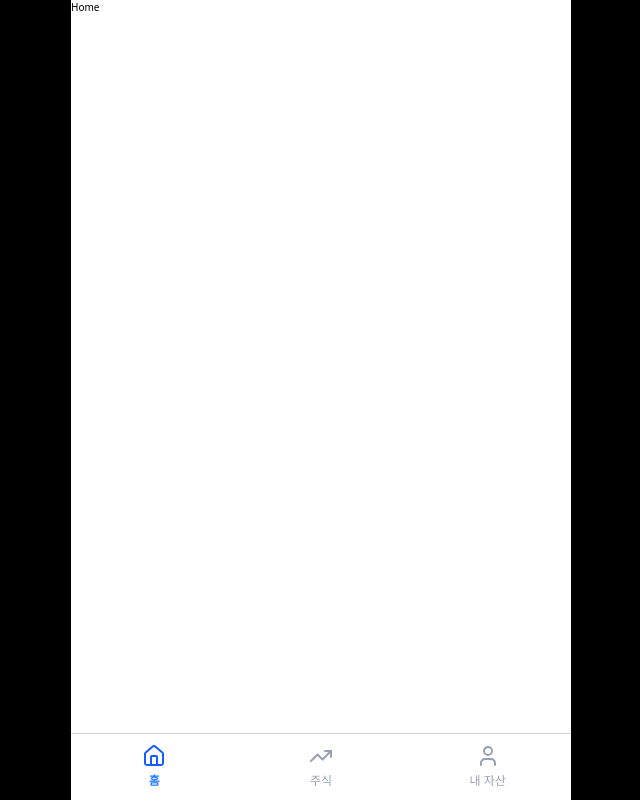
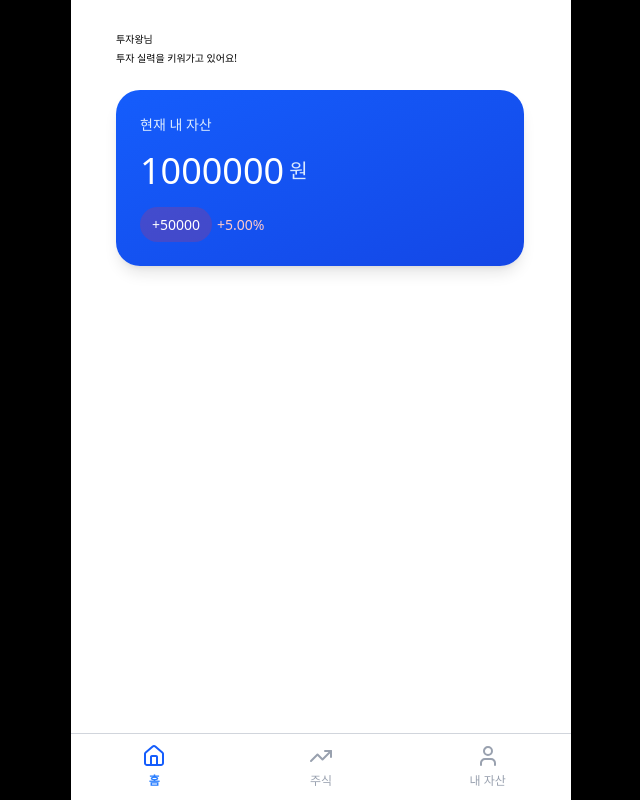
Before and after one commit to m-Vest/Client, a React (Vite) app: page / in a window 1280 px wide. Shown: the whole page, without its empty margins (319-959 px from the left). Built offline with nearby package versions, Linux system fonts and the light colour scheme; a web font is replaced by a local one.

Commit message:
feat: 상단 자산 탭

```diff
--- a/src/pages/home/Home.tsx
+++ b/src/pages/home/Home.tsx
@@ -1,4 +1,22 @@
 const Home =()=>{
-    return <div>Home</div>
+    return (
+        <div className="py-[3.2rem] px-[4.5rem] flex flex-col gap-[2.4rem] justify-between">
+            <div className="flex flex-col gap-[0.4rem]">
+                <h2>투자왕님</h2>
+                <span>투자 실력을 키워가고 있어요!</span>
+            </div>
+            <div className="p-[2.4rem] flex flex-col rounded-[24px] bg-gradient-to-br justify-between from-[#155DFC] to-[#1447E6] shadow-[0_10px_15px_-3px_rgba(0,0,0,0.10),_0_4px_6px_-4px_rgba(0,0,0,0.10)] w-[40.8rem] h-[17.6rem]">
+                <span className="text-[#DBEAFE] text-[1.4rem]">현재 내 자산</span>
+                <div className="flex flex-row items-center gap-2">
+                    <span className="text-[#FFF] text-[3.6rem] font-weight-700">1000000</span>
+                    <span className="text-[#DBEAFE] text-[2rem] font-weight-400">원</span>
+                </div>
+                <div className="flex flex-row justify-start items-center gap-2">
+                    <span className="bg-[#FB2C3633] rounded-[99px] text-[1.4rem] text-white font-weight-600 py-[0.7rem] px-[1.2rem]">+50000</span>
+                    <span className="text-[#FFC9C9] text-[1.4rem] font-weight-600">+5.00%</span>
+                </div>
+            </div>
+        </div>
+    )
 }
 export default Home;
```
